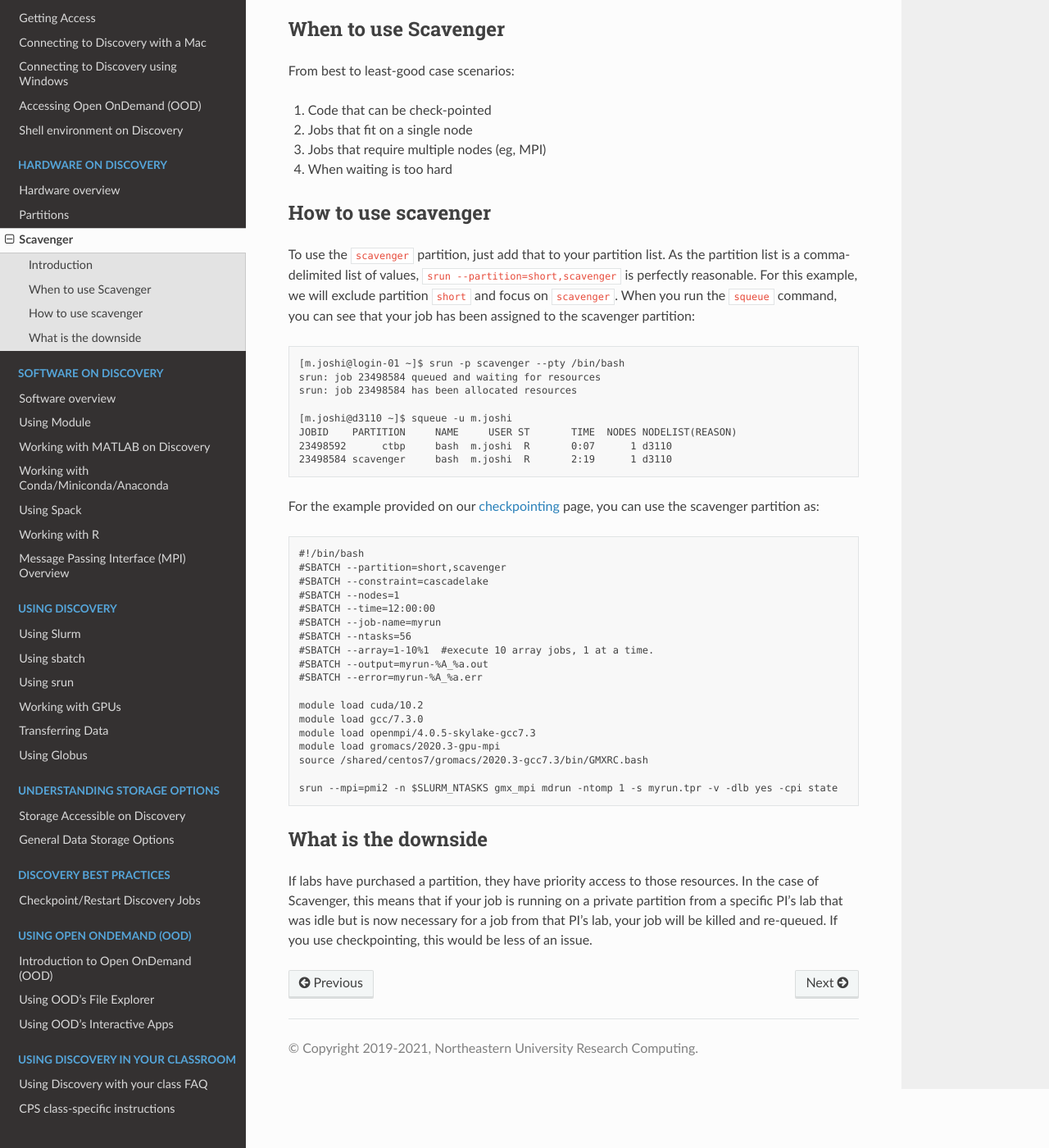
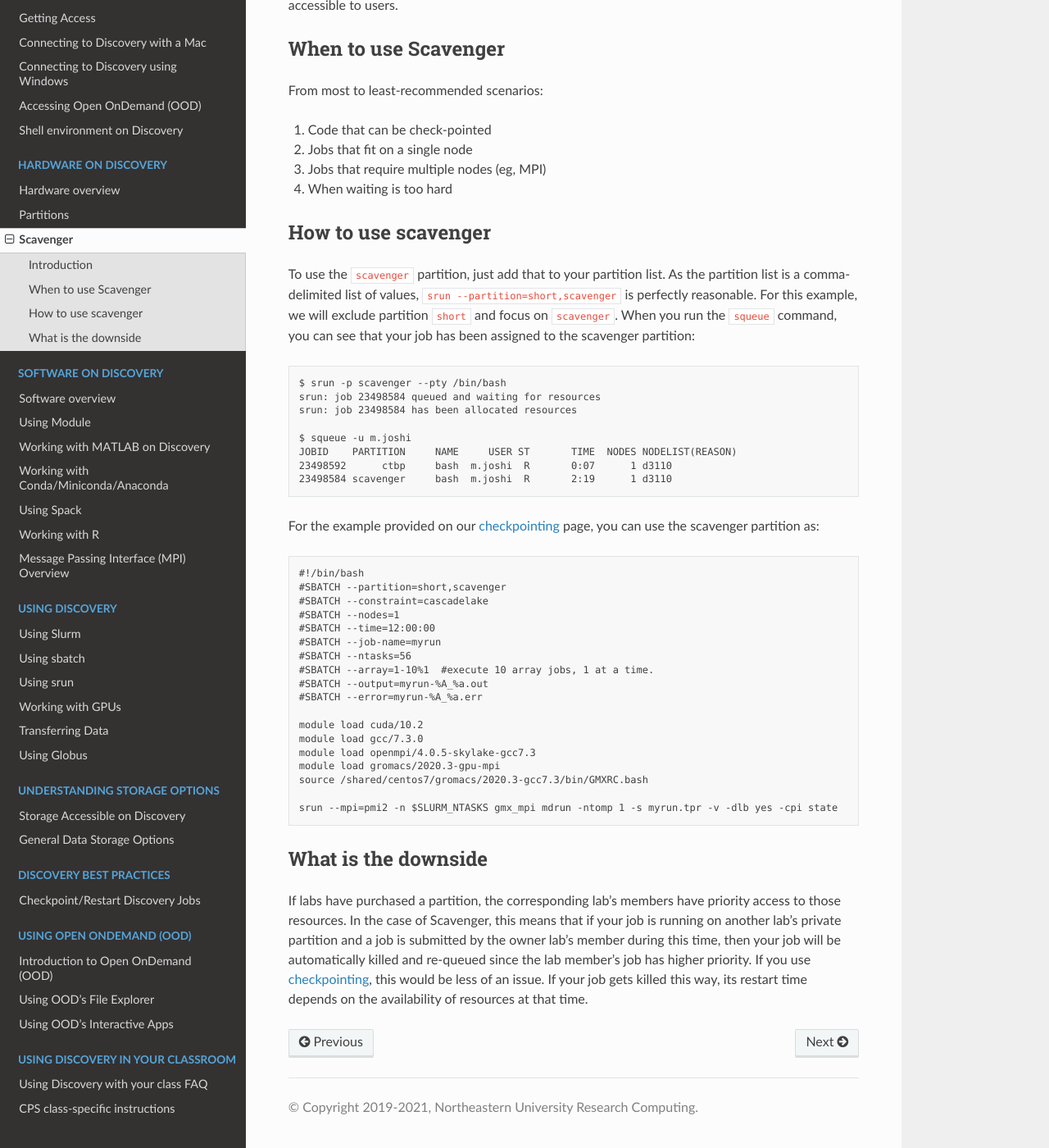
Before and after one commit to northeastern-rc/rc-public-documentation, a Sphinx documentation site: the page built from docs/source/hardware/scavenger.rst, in a window 1280 px wide and 1400 px high, scrolled down 341 px. Shown: the whole window at 82% size. Built offline with Sphinx 7.4.7 and the Read the Docs theme 2.0.0, drawn with Linux system fonts in a browser that asks for light colours; some of the changed text lies outside the part shown.

Commit message:
Addressing Mariana and Manasvita's comments

```diff
--- a/docs/source/hardware/scavenger.rst
+++ b/docs/source/hardware/scavenger.rst
@@ -8,14 +8,14 @@
 
 Introduction
 ===================
-‘Scavenger’ is a new partition on Discovery that allows the research community to use private resources
-on the cluster when they are idle. ‘Scavenger’ has hardware not otherwise available to the general research
-community and, in time, will double the resources to which users have access.
+‘Scavenger’ is a new partition on Discovery that allows the research community to use resources associated with a
+private partition on the cluster when they are idle. ‘Scavenger’ has hardware not otherwise available to the general research
+community and, in time, will double the resources accessible to users.
 
 When to use Scavenger
 ===================
 
-From best to least-good case scenarios:
+From most to least-recommended scenarios:
 
 1. Code that can be check-pointed
 2. Jobs that fit on a single node
@@ -30,11 +30,11 @@
 we will exclude partition ``short`` and focus on ``scavenger``. When you run the ``squeue`` command, you can see
 that your job has been assigned to the scavenger partition::
 
-  [m.joshi@login-01 ~]$ srun -p scavenger --pty /bin/bash
+  $ srun -p scavenger --pty /bin/bash
   srun: job 23498584 queued and waiting for resources
   srun: job 23498584 has been allocated resources
 
-  [m.joshi@d3110 ~]$ squeue -u m.joshi
+  $ squeue -u m.joshi
   JOBID    PARTITION     NAME     USER ST       TIME  NODES NODELIST(REASON)
   23498592      ctbp     bash  m.joshi  R       0:07      1 d3110
   23498584 scavenger     bash  m.joshi  R       2:19      1 d3110
@@ -63,7 +63,8 @@
 What is the downside
 ===================
 
-If labs have purchased a partition, they have priority access to those resources.
-In the case of Scavenger, this means that if your job is running on a private partition
-from a specific PI’s lab that was idle but is now necessary for a job from that PI’s lab,
-your job will be killed and re-queued. If you use checkpointing, this would be less of an issue.
+If labs have purchased a partition, the corresponding lab's members have priority access to those resources.
+In the case of Scavenger, this means that if your job is running on another lab's private partition and a job is
+submitted by the owner lab's member during this time, then your job will be automatically killed and re-queued
+since the lab member's job has higher priority. If you use `checkpointing <https://rc-docs.northeastern.edu/en/latest/best-practices/checkpointing.html>`_, this would be less of an issue.
+If your job gets killed this way, its restart time depends on the availability of resources at that time.
```
